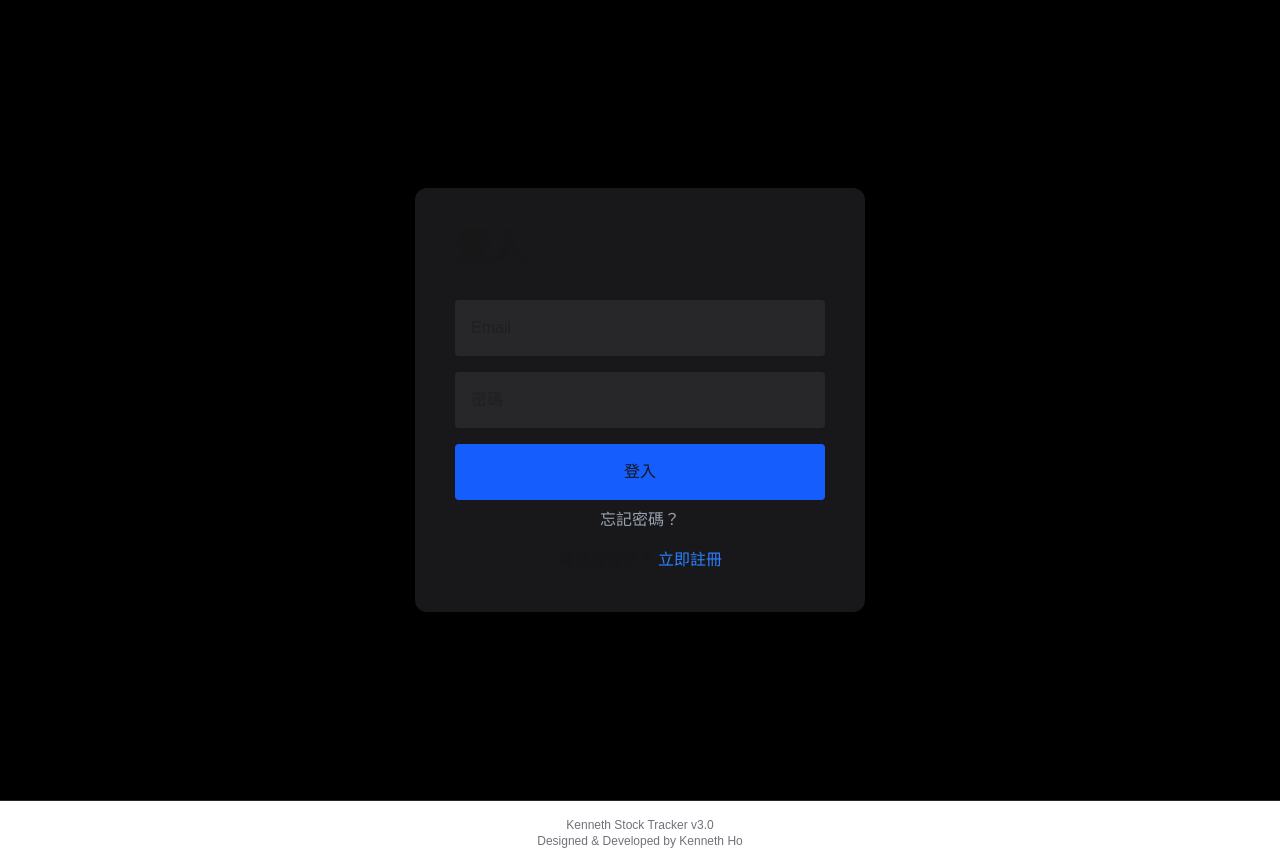
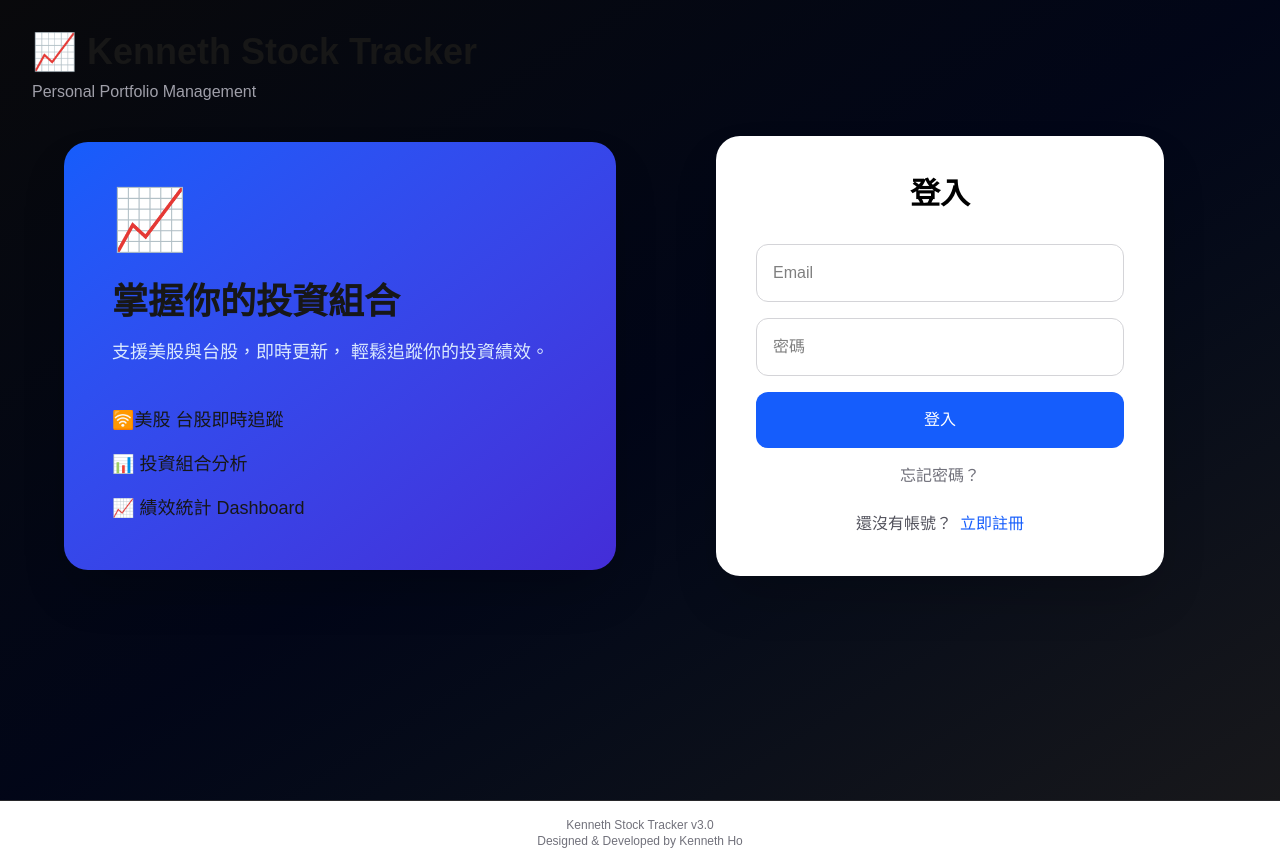
Before and after one commit to jop25869/kenneth-stock-tracker, a Next.js app: page /login in a window 1280 px wide. Built offline with nearby package versions, Linux system fonts and the light colour scheme.

Commit message:
Fix Prisma schema

```diff
--- a/app/login/page.tsx
+++ b/app/login/page.tsx
@@ -1,27 +1,20 @@
 "use client";
-import { useEffect } from "react";
-import { useState } from "react";
+
+import { useEffect, useState } from "react";
 import Link from "next/link";
 
-
 export default function LoginPage() {
-
   useEffect(() => {
     const token = localStorage.getItem("token");
 
     if (token) {
-    try {
-      JSON.parse(atob(token.split(".")[1]));
       window.location.href = "/";
-    } catch {
-      localStorage.removeItem("token");
-    }
     }
   }, []);
 
   const [email, setEmail] = useState("");
   const [password, setPassword] = useState("");
-  const [isLoading, setIsLoading] =useState(false);
+  const [isLoading, setIsLoading] = useState(false);
 
   async function login() {
     const res = await fetch("/api/login", {
@@ -38,7 +31,7 @@ export default function LoginPage() {
     const data = await res.json();
 
     if (!res.ok) {
-      alert(data.error || "帳號或密碼錯誤");
+      alert(data.error || "登入失敗");
       return;
     }
 
@@ -52,14 +45,57 @@ export default function LoginPage() {
   }
 
   return (
-    <div className="min-h-screen bg-black flex justify-center items-center">
-      <div className="bg-zinc-900 p-10 rounded-xl w-[450px]">
-        <h1 className="text-4xl font-bold mb-8">
-          登入
+    <div className="min-h-screen bg-gradient-to-br from-zinc-950 via-slate-950 to-zinc-900 relative overflow-hidden">
+      {/* Header */}
+      <div className="p-8">
+        <h1 className="text-4xl font-bold">
+          📈 Kenneth Stock Tracker
         </h1>
 
+        <p className="text-zinc-400 mt-2">
+          Personal Portfolio Management
+        </p>
+      </div>
+
+      {/* Main */}
+      <div className="flex-1 flex items-center justify-center px-6 pb-10">
+        <div className="w-full max-w-6xl grid md:grid-cols-2 gap-12 items-center">
+
+
+          {/* 左側 */}
+          <div className="hidden md:block">
+            <div className="bg-gradient-to-br from-blue-600 to-indigo-700 rounded-3xl p-12 shadow-2xl">
+
+              <div className="text-6xl mb-8">
+                📈
+              </div>
+
+              <h2 className="text-4xl font-bold mb-4">
+                掌握你的投資組合
+              </h2>
+
+              <p className="text-lg text-blue-100 mb-10">
+                支援美股與台股，即時更新，
+                輕鬆追蹤你的投資績效。
+              </p>
+
+              <div className="space-y-4 text-lg">
+                <div>🛜美股 台股即時追蹤</div>
+                <div>📊 投資組合分析</div>
+                <div>📈 績效統計 Dashboard</div>
+              </div>
+            </div>
+          </div>
+
+          {/* 右側登入卡 */}
+          <div className="bg-white text-black rounded-3xl shadow-2xl p-10 max-w-md mx-auto w-full">
+
+            <h2 className="text-3xl font-bold text-center mb-8">
+              登入
+            </h2>
+
             <input
-          className="w-full bg-zinc-800 p-4 rounded mb-4"
+              className="w-full border border-zinc-300 p-4 rounded-xl mb-4 focus:outline-none focus:ring-2 focus:ring-blue-500"
               placeholder="Email"
               value={email}
               onChange={(e) => setEmail(e.target.value)}
@@ -67,7 +103,7 @@ export default function LoginPage() {
 
             <input
               type="password"
-          className="w-full bg-zinc-800 p-4 rounded mb-4"
+              className="w-full border border-zinc-300 p-4 rounded-xl mb-4 focus:outline-none focus:ring-2 focus:ring-blue-500"
               placeholder="密碼"
               value={password}
               onChange={(e) => setPassword(e.target.value)}
@@ -77,7 +113,7 @@ export default function LoginPage() {
               <div className="mb-4 text-center">
                 <div className="inline-block h-8 w-8 animate-spin rounded-full border-4 border-blue-500 border-t-transparent"></div>
 
-            <div className="mt-2 text-blue-400">
+                <div className="mt-2 text-blue-600">
                   📈 載入投資組合中...
                 </div>
               </div>
@@ -86,30 +122,38 @@ export default function LoginPage() {
             <button
               onClick={login}
               disabled={isLoading}
-          className="w-full bg-blue-600 p-4 rounded disabled:opacity-50"
+              className="w-full bg-blue-600 text-white p-4 rounded-xl hover:bg-blue-700 transition disabled:opacity-50"
             >
               {isLoading ? "登入中..." : "登入"}
             </button>
-        <p className="mt-2 text-center">
+
+            <p className="mt-4 text-center">
               <a
                 href="/forgot-password"
-            className="text-gray-400 hover:text-white"
+                className="text-zinc-500 hover:text-blue-600"
               >
                 忘記密碼？
               </a>
             </p>
-          <p className="mt-4 text-center">
+
+            <p className="mt-6 text-center text-zinc-600">
               還沒有帳號？
 
               <Link
                 href="/register"
-              className="ml-1 text-blue-500 hover:underline"
+                className="ml-2 text-blue-600 hover:underline font-medium"
               >
                 立即註冊
               </Link>
             </p>
+          </div>
+        </div>
+      </div>
 
-      </div>
+      {/* Footer
+      <footer className="py-6 text-center text-sm text-zinc-500">
+        Designed & Developed by Kenneth Ho
+      </footer>*/}
     </div>
   );
 }
--- a/app/page.tsx
+++ b/app/page.tsx
@@ -514,7 +514,7 @@ const filteredStocks = stocks.filter(
     (b.currentPrice - b.cost) * b.shares
   )[0];
 
-  if (!pricesLoaded) {
+  /*if (!pricesLoaded) {
   return (
     <main className="min-h-screen bg-zinc-950 text-white flex items-center justify-center">
       <div className="text-2xl font-bold">
@@ -522,7 +522,7 @@ const filteredStocks = stocks.filter(
       </div>
     </main>
     );
-  }
+  }*?
 
   /* =========================
      JSX 畫面
```
Lines whose indentation alone changed are shown as unchanged.
